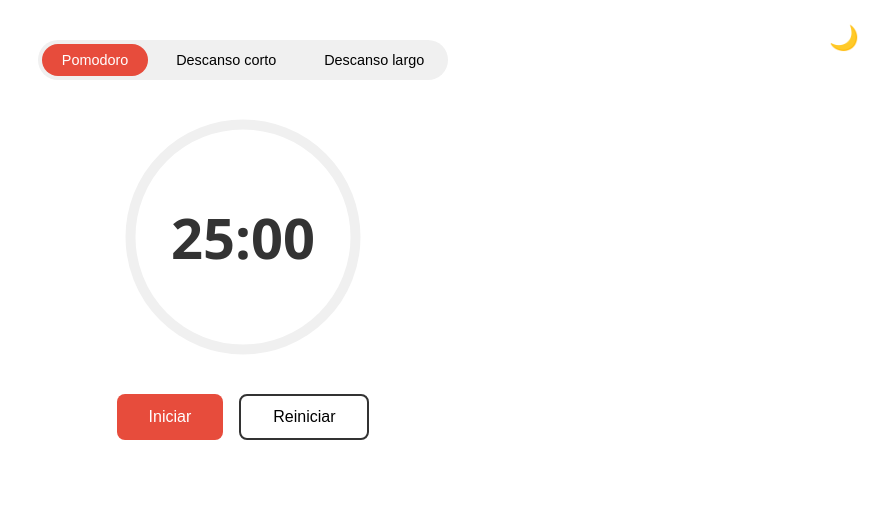
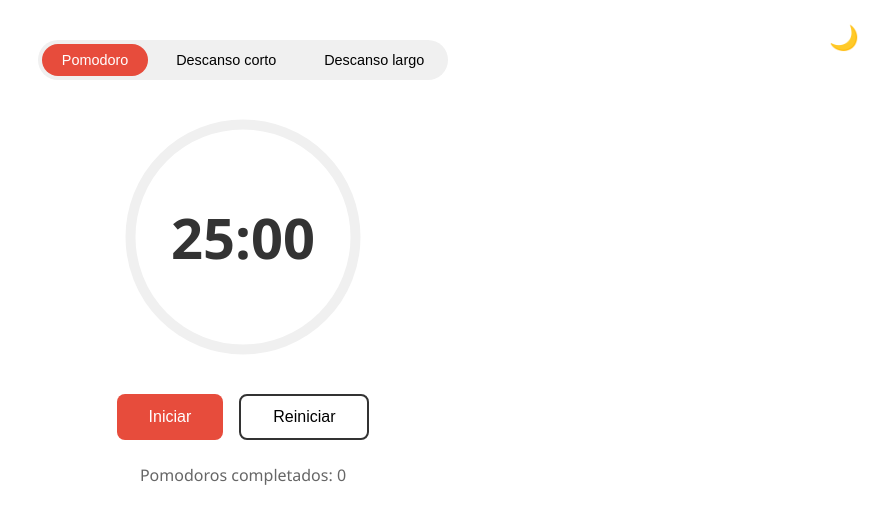
Before and after one commit to threalten1987/pomodoro-timer, an Angular app: page / in a window 1280 px wide. Shown: the top 524 px of the page, without its empty margins (397-1280 px from the left). Built offline with nearby package versions, Linux system fonts and the light colour scheme.

Commit message:
se agrega contador de pommodoros y logica para el descanso largo

```diff
--- a/src/app/pomodoro-timer/pomodoro-timer.component.css
+++ b/src/app/pomodoro-timer/pomodoro-timer.component.css
@@ -155,3 +155,13 @@
   border-color: #eee;
   color: #eee;
 }
+
+.pomodoro-counter {
+  margin-top: 1.5rem;
+  font-size: 1rem;
+  color: #666;
+}
+
+.pomodoro-container.dark .pomodoro-counter {
+  color: #aaa;
+}
--- a/src/app/pomodoro-timer/pomodoro-timer.component.html
+++ b/src/app/pomodoro-timer/pomodoro-timer.component.html
@@ -35,4 +35,8 @@
     }
     <button class="btn-outline" (click)="resetTimer()">Reiniciar</button>
   </div>
+
+  <div class="pomodoro-counter">
+    Pomodoros completados: {{ completedPomodoros }}
+  </div>
 </div>
--- a/src/app/pomodoro-timer/pomodoro-timer.component.ts
+++ b/src/app/pomodoro-timer/pomodoro-timer.component.ts
@@ -17,6 +17,8 @@
   mode: TimerMode = 'work';
   intervalId: any;
   isDarkMode = false;
+  completedPomodoros = 0;
+  pomodorosUntilLongBreak = 4;
 
   modes = [
     { key: 'work' as TimerMode, label: 'Pomodoro', minutes: 25 },
@@ -55,10 +57,15 @@
         this.updateTitle();
       } else {
         this.stopTimer();
-        if (this.mode === 'shortBreak') {
+        if (this.mode === 'work') {
+          this.completedPomodoros++;
+          if (this.completedPomodoros % this.pomodorosUntilLongBreak === 0) {
+            this.setMode('longBreak');
+          } else {
+            this.setMode('shortBreak');
+          }
+        } else {
           this.setMode('work');
-        } else {
-          this.setMode('shortBreak');
         }
       }
     }, 1000);
```
